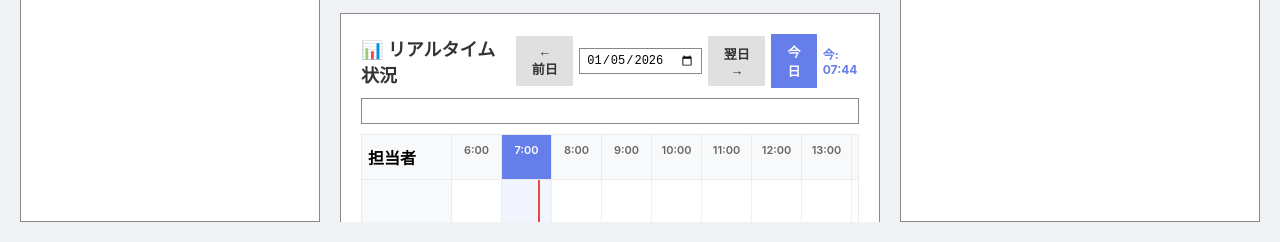
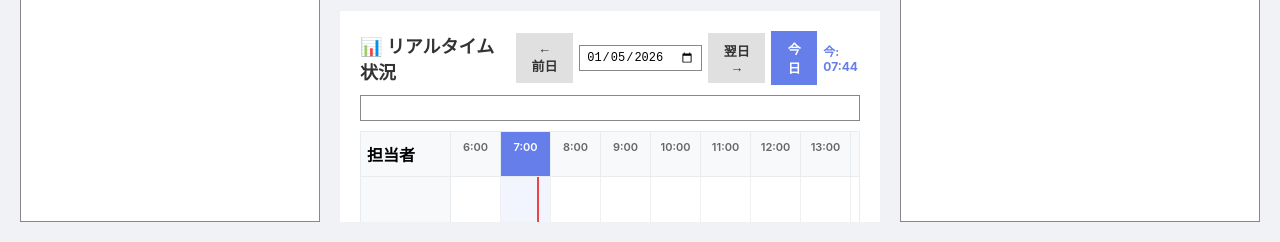
Before and after one commit to motsu922/testpage, a plain HTML site: page gyomu_nippo.html in a window 1280 px wide. Shown: the part 588-830 px from the top of the page. Drawn offline with Linux system fonts and the light colour scheme.

Commit message:
Update gyomu_nippo.html

```diff
--- a/gyomu_nippo.html
+++ b/gyomu_nippo.html
@@ -326,13 +326,9 @@
 }
 
 /* カードやブロック */
-.card,
 .tracker-sidebar,
 .tracker-right,
 .summary-item,
-.record-item,
-.setting-item,
-.task-manager-item,
 .chart-member,
 .chart-legend,
 .pending-alert,
```
